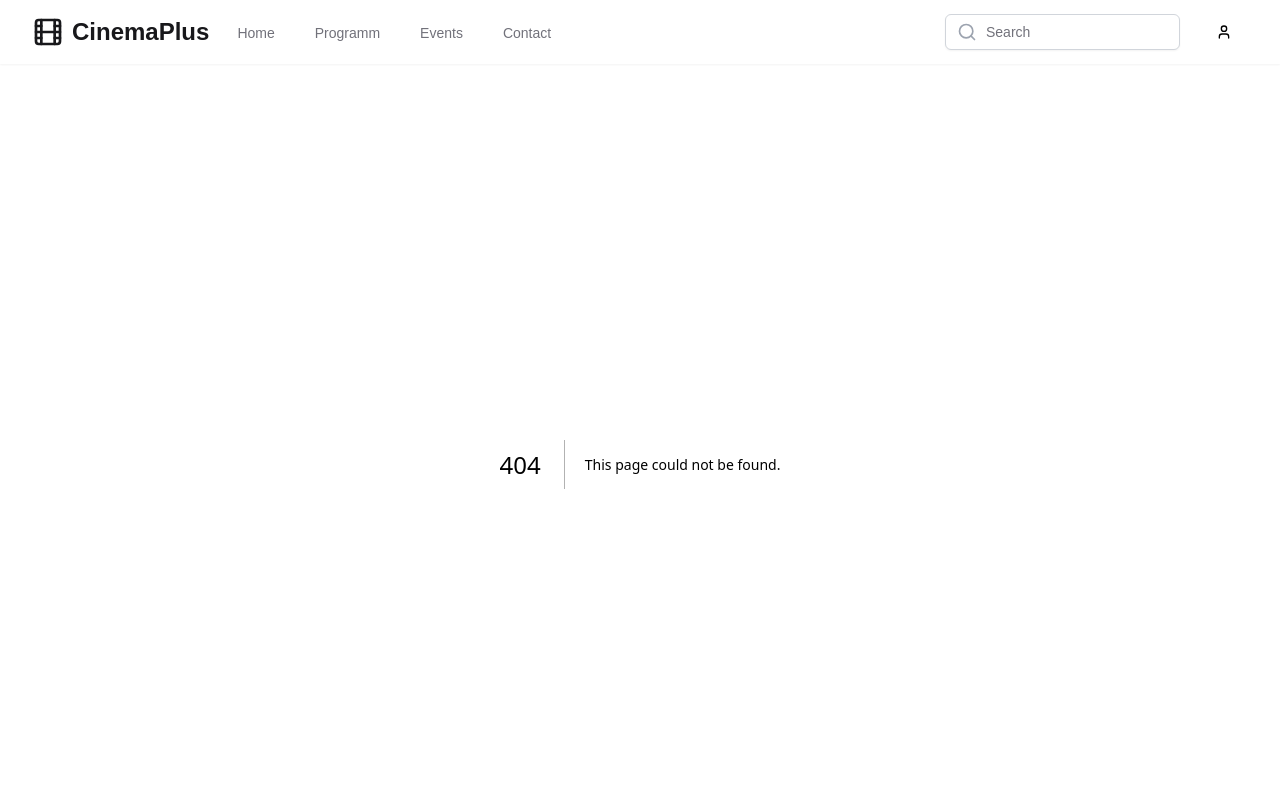
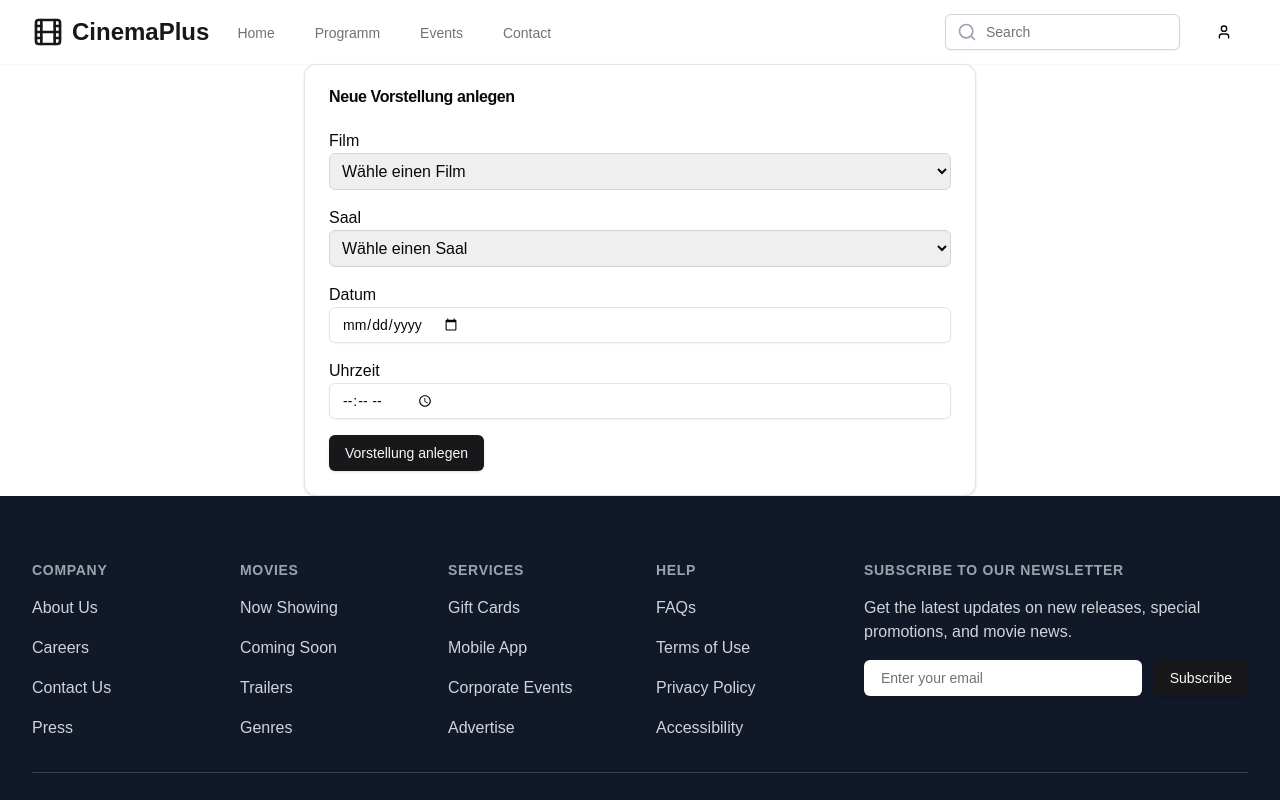
Before and after one commit to WISE23-Systemanalyse/Frontend, a Next.js app in the folder src/: page /admin/show in a window 1280 px wide. Before the commit this address had no page. Shown: the top 800 px of the page. Built offline with nearby package versions, Linux system fonts and the light colour scheme.

Commit message:
show shows

```diff
--- a/src/app/admin/fetchdata.tsx
+++ b/src/app/admin/fetchdata.tsx
@@ -16,7 +16,7 @@ export const fetchUser = async ({userId, setUser, setError, setIsLoading }: Prop
     setIsLoading(true);
     setError(null);
     try {
-      const response = await fetch(`${process.env.BACKEND_URL}/user/${userId}`)
+      const response = await fetch(`${process.env.BACKEND_URL}/users/${userId}`)
       console.log("Response: ", response)
       if (!response.ok) {
         throw new Error('User nicht gefunden')
--- a/src/app/admin/page.tsx
+++ b/src/app/admin/page.tsx
@@ -29,6 +29,9 @@ export default function UserQuery() {
           <Link href="/admin/movie" className="block mb-4">
             <Button className="w-full">Neuen Film anlegen</Button>
           </Link>
+          <Link href="/admin/show" className="block mb-4">
+            <Button className="w-full">Neue Vorstellung anlegen</Button>
+          </Link>
 
           <div className="flex space-x-2 mb-4">
             <Input
--- /dev/null
+++ b/src/app/admin/show/page.tsx
@@ -0,0 +1,122 @@
+"use client"
+
+import { useState } from 'react'
+import { Button } from "@/components/ui/button"
+import { Input } from "@/components/ui/input"
+import { Textarea } from "@/components/ui/textarea"
+import { DropdownMenu } from '@/components/ui/dropdown-menu'
+import { Card, CardContent, CardHeader, CardTitle } from "@/components/ui/card"
+
+// Statische Datensätze für Filme und Säle
+const movies = [
+  { id: '1', title: 'Inception' },
+  { id: '2', title: 'The Dark Knight' },
+  { id: '3', title: 'Interstellar' },
+  { id: '4', title: 'The Matrix' },
+  { id: '5', title: 'Pulp Fiction' },
+]
+
+const theaters = [
+  { id: '1', name: 'Saal 1', capacity: 100 },
+  { id: '2', name: 'Saal 2', capacity: 80 },
+  { id: '3', name: 'Saal 3', capacity: 120 },
+  { id: '4', name: 'VIP Saal', capacity: 50 },
+]
+
+export default function CreateScreening() {
+  const [screening, setScreening] = useState({
+    movieId: '',
+    theaterId: '',
+    date: '',
+    time: ''
+  })
+
+  const handleChange = (e: React.ChangeEvent<HTMLInputElement | HTMLSelectElement>) => {
+    const { name, value } = e.target
+    setScreening(prev => ({ ...prev, [name]: value }))
+  }
+
+  const handleSubmit = (e: React.FormEvent) => {
+    e.preventDefault()
+    // Hier würden Sie normalerweise die Daten an Ihr Backend senden
+    console.log('Neue Vorstellung:', screening)
+    // Formular zurücksetzen
+    setScreening({
+      movieId: '',
+      theaterId: '',
+      date: '',
+      time: ''
+    })
+  }
+
+  return (
+    <Card className="w-full max-w-2xl mx-auto">
+      <CardHeader>
+        <CardTitle>Neue Vorstellung anlegen</CardTitle>
+      </CardHeader>
+      <CardContent>
+        <form onSubmit={handleSubmit} className="space-y-4">
+          <div>
+            <DropdownMenu>Film</DropdownMenu>
+            <select
+              id="movieId"
+              name="movieId"
+              value={screening.movieId}
+              onChange={handleChange}
+              className="w-full p-2 border border-gray-300 rounded-md"
+              required
+            >
+              <option value="">Wähle einen Film</option>
+              {movies.map((movie) => (
+                <option key={movie.id} value={movie.id}>
+                  {movie.title}
+                </option>
+              ))}
+            </select>
+          </div>
+          <div>
+            <DropdownMenu>Saal</DropdownMenu>
+            <select
+              id="theaterId"
+              name="theaterId"
+              value={screening.theaterId}
+              onChange={handleChange}
+              className="w-full p-2 border border-gray-300 rounded-md"
+              required
+            >
+              <option value="">Wähle einen Saal</option>
+              {theaters.map((theater) => (
+                <option key={theater.id} value={theater.id}>
+                  {theater.name} (Kapazität: {theater.capacity})
+                </option>
+              ))}
+            </select>
+          </div>
+          <div>
+            <DropdownMenu>Datum</DropdownMenu>
+            <Input
+              id="date"
+              name="date"
+              type="date"
+              value={screening.date}
+              onChange={handleChange}
+              required
+            />
+          </div>
+          <div>
+            <DropdownMenu>Uhrzeit</DropdownMenu>
+            <Input
+              id="time"
+              name="time"
+              type="time"
+              value={screening.time}
+              onChange={handleChange}
+              required
+            />
+          </div>
+          <Button type="submit">Vorstellung anlegen</Button>
+        </form>
+      </CardContent>
+    </Card>
+  )
+}
--- /dev/null
+++ b/src/app/programm/fetchdata.tsx
@@ -0,0 +1,34 @@
+import { Dispatch, SetStateAction } from "react"
+
+interface Show {
+    id: number
+    movie_id: number
+    hall_id: number
+    start_time: string
+}
+
+interface Props {
+    setIsLoading: (isLoading: boolean) => void
+    setShows: Dispatch<SetStateAction<Show[]>>
+    setError: (error: string | null) => void
+}
+
+
+export const fetchShows = async ({setIsLoading, setShows, setError}: Props) => {
+    setIsLoading(true);
+    setError(null);
+    try {
+      const response = await fetch(`${process.env.BACKEND_URL}/shows`)
+    //   console.log("Response: ", response)
+      if (!response.ok) {
+        throw new Error('Shows konnten nicht geladen werden')
+      }
+      const data: Show[] = await response.json();
+      setShows(data)
+    } catch (err) {
+      console.log(err)
+      setError(err instanceof Error ? err.message : 'Ein Fehler ist aufgetreten')
+    } finally {
+      setIsLoading(false)
+    }
+  }
--- a/src/app/programm/page.tsx
+++ b/src/app/programm/page.tsx
@@ -1,11 +1,128 @@
-import React from 'react'
+'use client'
+import { useEffect, useState } from 'react'
+import { Input } from "@/components/ui/input"
+import { Card, CardContent, CardHeader, CardTitle, CardDescription, CardFooter } from "@/components/ui/card"
+import { fetchShows } from './fetchdata'
 
-const Programm = () => {
+interface Show {
+  id: number
+  movie_id: number
+  hall_id: number
+  start_time: string
+}
+
+export default function ShowList(){
+  const [shows, setShows] = useState<Show[]>([]);
+  const [isLoading, setIsLoading] = useState(false);
+  const [error, setError] = useState<string | null>(null);
+
+  useEffect(() => {
+    fetchShows({ setIsLoading, setShows, setError });
+  }, []);
+
+
   return (
-    <div className="flex items-center justify-center h-screen w-screen">
-        <h1 className=" text-4xl">Programm</h1>
+    <div className="container mx-auto py-8">
+      <h1 className="text-3xl font-bold mb-6">Aktuelle Vorstellungen</h1>
+      <div className="grid grid-cols-1 md:grid-cols-2 lg:grid-cols-3 gap-6">
+        {shows.map((showtime) => (
+          <Card key={showtime.id} className="flex flex-col">
+            <CardHeader>
+              <CardTitle>{showtime.movie_id}</CardTitle>
+              <CardDescription>Saal:: {showtime.hall_id}</CardDescription>
+            </CardHeader>
+            <CardContent className="flex-grow">
+              <p className="text-sm">
+                <span className="font-semibold">Vorstellung:</span> {showtime.id}
+              </p>
+              <p className="text-sm">
+                <span className="font-semibold">Startzeit:</span> {showtime.start_time}
+              </p>
+            </CardContent>
+            <CardFooter>
+              <button className="w-full bg-primary text-primary-foreground hover:bg-primary/90 py-2 rounded-md">
+                Tickets buchen
+              </button>
+            </CardFooter>
+          </Card>
+        ))}
+      </div>
     </div>
   )
 }
 
-export default Programm
+
+
+// import { useEffect, useState } from 'react'
+// import { Card, CardContent, CardHeader, CardTitle } from "@/components/ui/card"
+// import { getUpcomingScreenings, Screening } from '@/components/ui/screenings'
+// import Image from 'next/image'
+// import { Calendar, Clock, Users } from 'lucide-react'
+
+// export default function Screenings() {
+//   const [screenings, setScreenings] = useState<Screening[]>([])
+//   const [isLoading, setIsLoading] = useState(true)
+
+//   useEffect(() => {
+//     async function fetchScreenings() {
+//       try {
+//         const data = await getUpcomingScreenings()
+//         setScreenings(data)
+//       } catch (error) {
+//         console.error('Fehler beim Laden der Vorstellungen:', error)
+//       } finally {
+//         setIsLoading(false)
+//       }
+//     }
+
+//     fetchScreenings()
+//   }, [])
+
+//   return (
+//     <div className='flex h-screen w-screen p-4 gap-4'>
+//     <div className="container mx-auto px-4 py-8">
+//       <h1 className="text-3xl font-bold mb-6">Zukünftige Vorstellungen</h1>
+//       {isLoading ? (
+//         <p className="text-center">Lade Vorstellungen...</p>
+//       ) : (
+//         <div className="grid grid-cols-1 md:grid-cols-2 lg:grid-cols-3 gap-6">
+//           {screenings.map((screening) => (
+//             <Card key={screening.id} className="overflow-hidden">
+//               <div className="relative h-48">
+//                 <Image
+//                   src={screening.imageUrl}
+//                   alt={screening.movieTitle}
+//                   layout="fill"
+//                   objectFit="cover"
+//                 />
+//               </div>
+//               <CardHeader>
+//                 <CardTitle>{screening.movieTitle}</CardTitle>
+//               </CardHeader>
+//               <CardContent>
+//                 <div className="space-y-2">
+//                   <div className="flex items-center">
+//                     <Calendar className="mr-2 h-4 w-4" />
+//                     <span>{screening.date}</span>
+//                   </div>
+//                   <div className="flex items-center">
+//                     <Clock className="mr-2 h-4 w-4" />
+//                     <span>{screening.time}</span>
+//                   </div>
+//                   <div className="flex items-center">
+//                     <Users className="mr-2 h-4 w-4" />
+//                     <span>{screening.availableSeats} verfügbare Plätze</span>
+//                   </div>
+//                   <div className="mt-2">
+//                     <span className="font-semibold">Saal:</span> {screening.theater}
+//                   </div>
+//                 </div>
+//               </CardContent>
+//             </Card>
+//           ))}
+//         </div>
+//       )}
+//     </div>
+//     </div>
+//   )
+// }
--- /dev/null
+++ b/src/components/ui/screenings.tsx
@@ -0,0 +1,21 @@
+export type Screening = {
+    id: string;
+    movieTitle: string;
+    date: string;
+    time: string;
+    theater: string;
+    availableSeats: number;
+    imageUrl: string;
+  };
+
+  export async function getUpcomingScreenings(): Promise<Screening[]> {
+    // Simulierte API-Anfrage
+    await new Promise(resolve => setTimeout(resolve, 1000)); // Simuliert Netzwerklatenz
+
+    // Beispieldaten
+    return [
+      { id: '1', movieTitle: 'Inception', date: '2023-07-15', time: '20:00', theater: 'Saal 1', availableSeats: 100, imageUrl: '/placeholder.svg?height=400&width=300' },
+      { id: '2', movieTitle: 'The Dark Knight', date: '2023-07-16', time: '19:30', theater: 'Saal 2', availableSeats: 80, imageUrl: '/placeholder.svg?height=400&width=300' },
+      { id: '3', movieTitle: 'Interstellar', date: '2023-07-17', time: '21:00', theater: 'Saal 3', availableSeats: 120, imageUrl: '/placeholder.svg?height=400&width=300' },
+    ];
+  }
```
